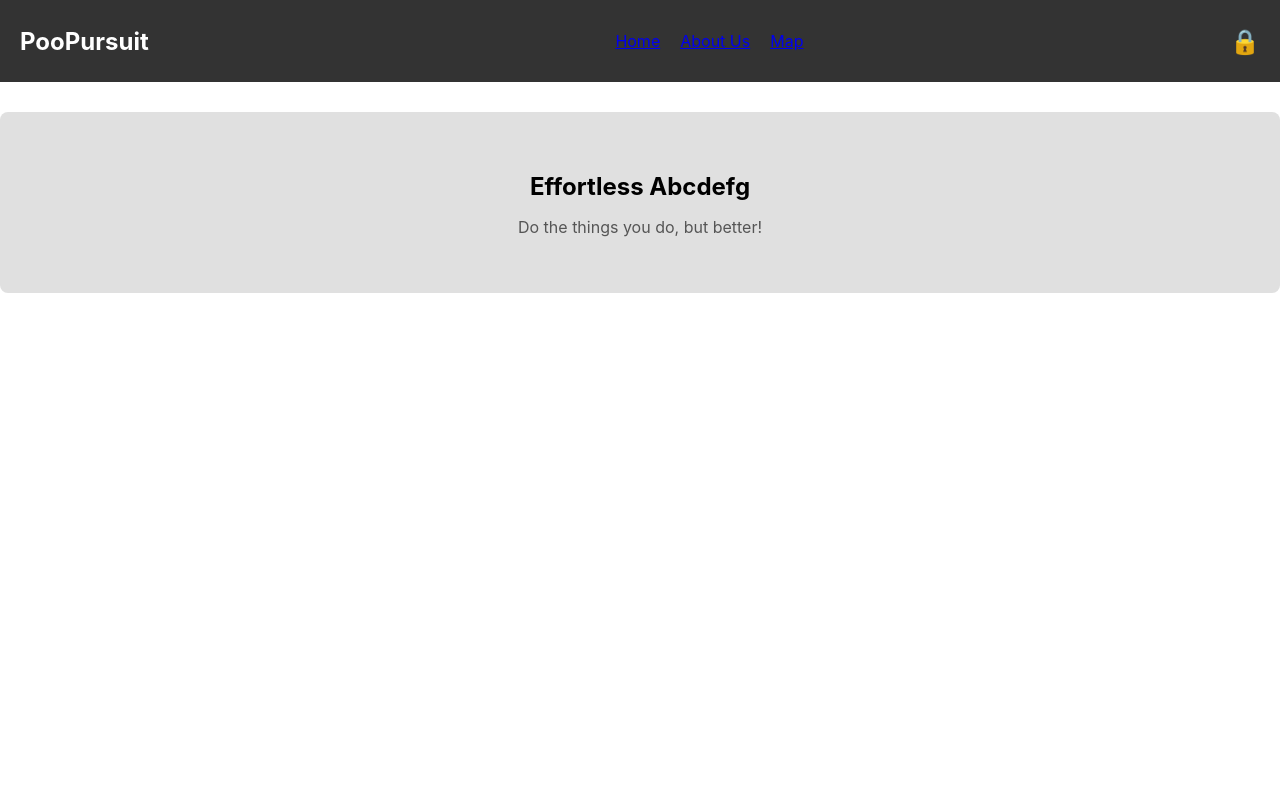
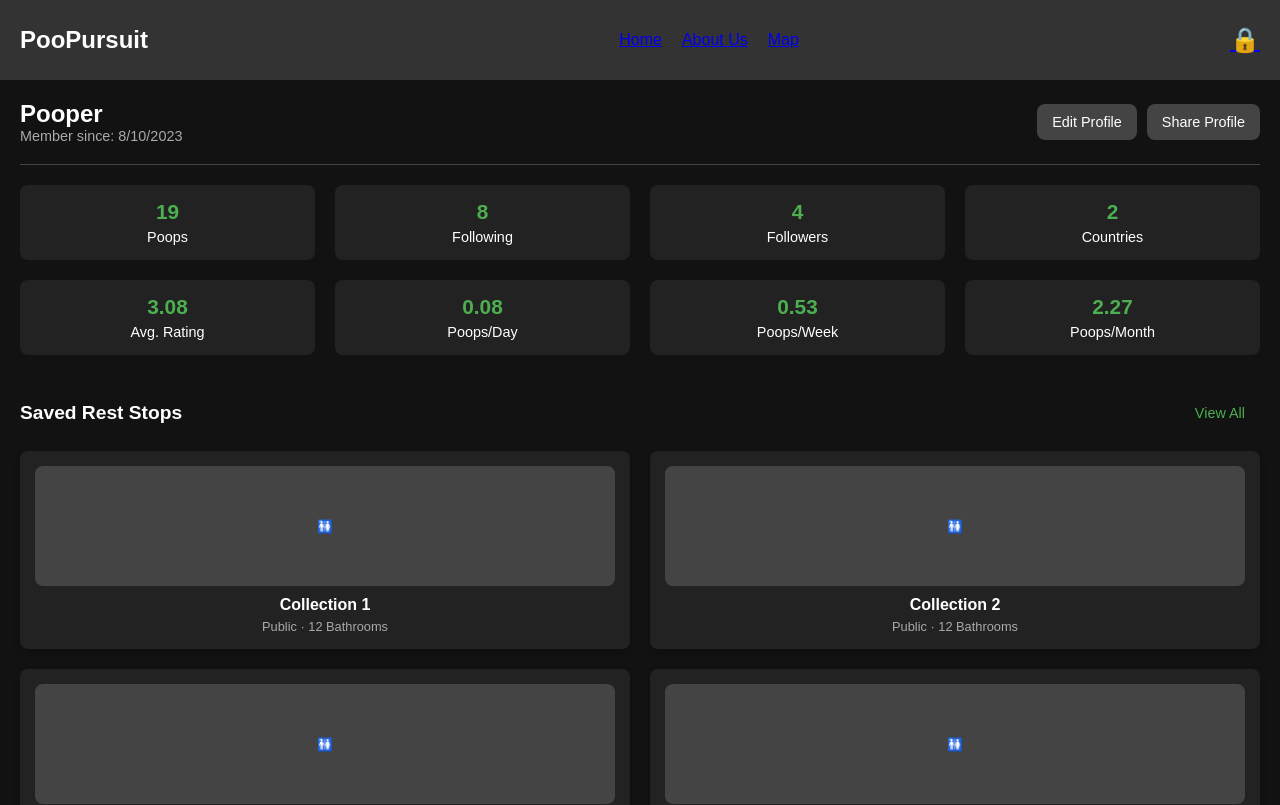
Before and after one commit to kkbread/skibidiFinder, a React (Create React App) app in the folder doodycalls/: page /profile in a window 1280 px wide. Shown: the top 805 px of the page. Built offline with nearby package versions, Linux system fonts and the light colour scheme.

Commit message:
Added Profile Page

```diff
--- a/doodycalls/src/App.js
+++ b/doodycalls/src/App.js
@@ -5,6 +5,7 @@ import Footer from './components/Footer';
 import HomePage from './components/HomePage';
 import AboutPage from './components/AboutPage'; // Added this line
 import MapPage from './components/MapPage';
+import ProfilePage from './components/ProfilePage';
 //import ForumPage from './components/ForumPage';
 
 function App() {
@@ -15,7 +16,7 @@ function App() {
         <Route path="/" element={<HomePage />} />
         <Route path="/about" element={<AboutPage />} /> {/* New route */}
         <Route path="/map" element={<MapPage />} />
-
+        <Route path='/profile' element={<ProfilePage />} />
       </Routes>
       <Footer />
     </Router>
--- a/doodycalls/src/components/Navbar.js
+++ b/doodycalls/src/components/Navbar.js
@@ -11,7 +11,7 @@ function Navbar() {
         <li><Link to="/about">About Us</Link></li>
         <li><Link to="/map">Map</Link></li>
       </ul>
-      <div className="login-icon">🔒</div>
+      <div className="login-icon"><Link to="/profile">🔒</Link></div>
     </nav>
   );
 }
--- /dev/null
+++ b/doodycalls/src/components/ProfilePage.css
@@ -0,0 +1,132 @@
+body {
+  margin: 0;
+  font-family: Arial, sans-serif;
+  background-color: #121212;
+  color: #fff;
+}
+
+.profile-page {
+  display: flex;
+  flex-direction: column;
+  padding: 20px;
+  gap: 20px;
+}
+
+.profile-header {
+  display: flex;
+  justify-content: space-between;
+  align-items: center;
+  border-bottom: 1px solid #444;
+  padding-bottom: 20px;
+}
+
+.user-info h1 {
+  margin: 0;
+  font-size: 1.5rem;
+}
+
+.user-info p {
+  margin: 0;
+  font-size: 0.9rem;
+  color: #aaa;
+}
+
+.profile-settings {
+  display: flex;
+  gap: 10px;
+}
+
+button {
+  background-color: #444;
+  color: #fff;
+  border: none;
+  border-radius: 8px;
+  padding: 10px 15px;
+  font-size: 0.9rem;
+  cursor: pointer;
+}
+
+.statistics {
+  display: grid;
+  grid-template-columns: repeat(4, 1fr);
+  gap: 20px;
+}
+
+.stat-item {
+  background-color: #222;
+  padding: 15px;
+  border-radius: 8px;
+  text-align: center;
+}
+
+.stat-item h2 {
+  margin: 0;
+  font-size: 1.3rem;
+  color: #4caf50;
+}
+
+.stat-item p {
+  margin: 5px 0 0 0;
+  font-size: 0.9rem;
+}
+
+.saved-rest-stops {
+  margin-top: 20px;
+}
+
+.section-header {
+  display: flex;
+  justify-content: space-between;
+  align-items: center;
+}
+
+.section-header h2 {
+  margin: 0;
+  font-size: 1.2rem;
+}
+
+.view-all-button {
+  background-color: transparent;
+  color: #4caf50;
+  border: none;
+  cursor: pointer;
+  font-size: 0.9rem;
+}
+
+.playlist-grid {
+  display: grid;
+  grid-template-columns: repeat(2, 1fr);
+  gap: 20px;
+  margin-top: 20px;
+}
+
+.playlist-item {
+  background-color: #222;
+  padding: 15px;
+  border-radius: 8px;
+  text-align: center;
+  box-shadow: 0px 4px 8px rgba(0, 0, 0, 0.2);
+}
+
+.playlist-thumbnail {
+  background-color: #444;
+  width: 100%;
+  height: 120px;
+  border-radius: 8px;
+  display: flex;
+  justify-content: center;
+  align-items: center;
+  font-size: 2rem;
+  color: #fff;
+}
+
+.playlist-item h3 {
+  margin: 10px 0 5px;
+  font-size: 1rem;
+}
+
+.playlist-item p {
+  margin: 0;
+  font-size: 0.8rem;
+  color: #aaa;
+}
--- /dev/null
+++ b/doodycalls/src/components/ProfilePage.js
@@ -0,0 +1,77 @@
+import React from 'react';
+import './ProfilePage.css';
+
+function ProfilePage() {
+  return (
+    <div className="profile-page">
+      {/* Header Section */}
+      <header className="profile-header">
+        <div className="user-info">
+          <h1>Pooper</h1>
+          <p>Member since: 8/10/2023</p>
+        </div>
+        <div className="profile-settings">
+          <button className="edit-button">Edit Profile</button>
+          <button className="share-button">Share Profile</button>
+        </div>
+      </header>
+
+      {/* Statistics Section */}
+      <section className="statistics">
+        <div className="stat-item">
+          <h2>19</h2>
+          <p>Poops</p>
+        </div>
+        <div className="stat-item">
+          <h2>8</h2>
+          <p>Following</p>
+        </div>
+        <div className="stat-item">
+          <h2>4</h2>
+          <p>Followers</p>
+        </div>
+        <div className="stat-item">
+          <h2>2</h2>
+          <p>Countries</p>
+        </div>
+        <div className="stat-item">
+          <h2>3.08</h2>
+          <p>Avg. Rating</p>
+        </div>
+        <div className="stat-item">
+          <h2>0.08</h2>
+          <p>Poops/Day</p>
+        </div>
+        <div className="stat-item">
+          <h2>0.53</h2>
+          <p>Poops/Week</p>
+        </div>
+        <div className="stat-item">
+          <h2>2.27</h2>
+          <p>Poops/Month</p>
+        </div>
+      </section>
+
+      {/* Saved Rest Stops Section */}
+      <section className="saved-rest-stops">
+        <div className="section-header">
+          <h2>Saved Rest Stops</h2>
+          <button className="view-all-button">View All</button>
+        </div>
+        <div className="playlist-grid">
+          {[...Array(6)].map((_, index) => (
+            <div className="playlist-item" key={index}>
+              <div className="playlist-thumbnail">
+                <p>🚻</p>
+              </div>
+              <h3>Collection {index + 1}</h3>
+              <p>Public · 12 Bathrooms</p>
+            </div>
+          ))}
+        </div>
+      </section>
+    </div>
+  );
+}
+
+export default ProfilePage;
```
